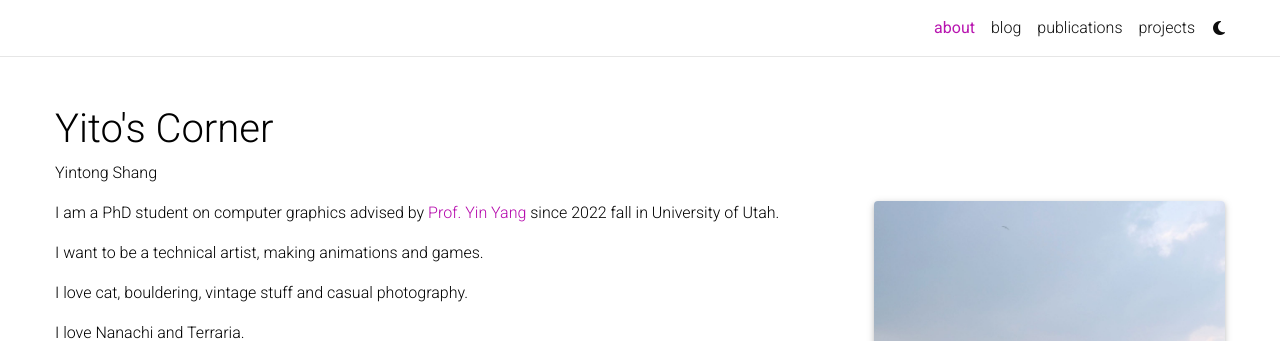
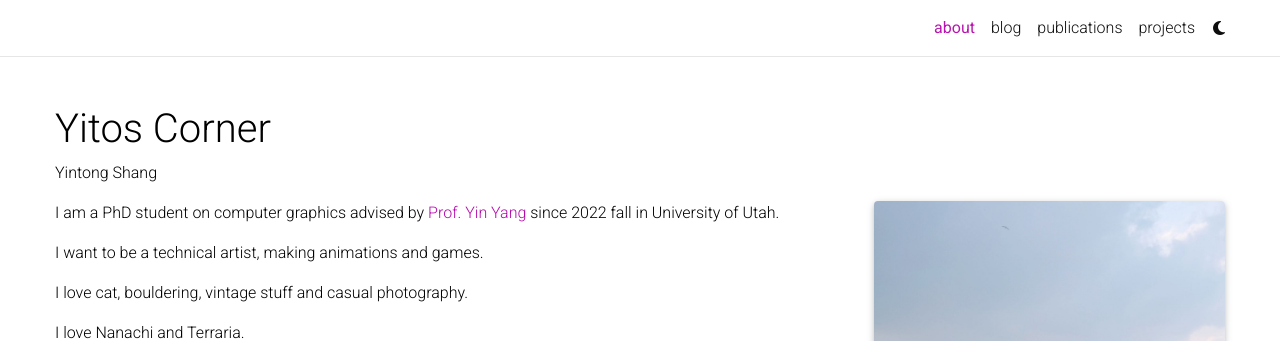
Before and after one commit to ShaYito/ShaYito.github.io, a Jekyll site: the page built from _pages/about.md, in a window 1280 px wide and 1082 px high. Shown: the top 341 px of the window. Built offline with Jekyll 4.4.1, drawn with Linux system fonts in a browser that asks for light colours; full-size pictures stand in for the smaller copies a plugin makes; comment, search, counter and statistics services are not loaded; a style sheet for code colours, icons or effects is not loaded.

```diff
--- a/_config.yml
+++ b/_config.yml
@@ -2,7 +2,7 @@
 # Site settings
 # -----------------------------------------------------------------------------
 
-title: Yito's Corner # the website title (if blank, full name will be used instead)
+title: Yitos Corner # the website title (if blank, full name will be used instead)
 first_name: Yintong
 middle_name:
 last_name: Shang
```
